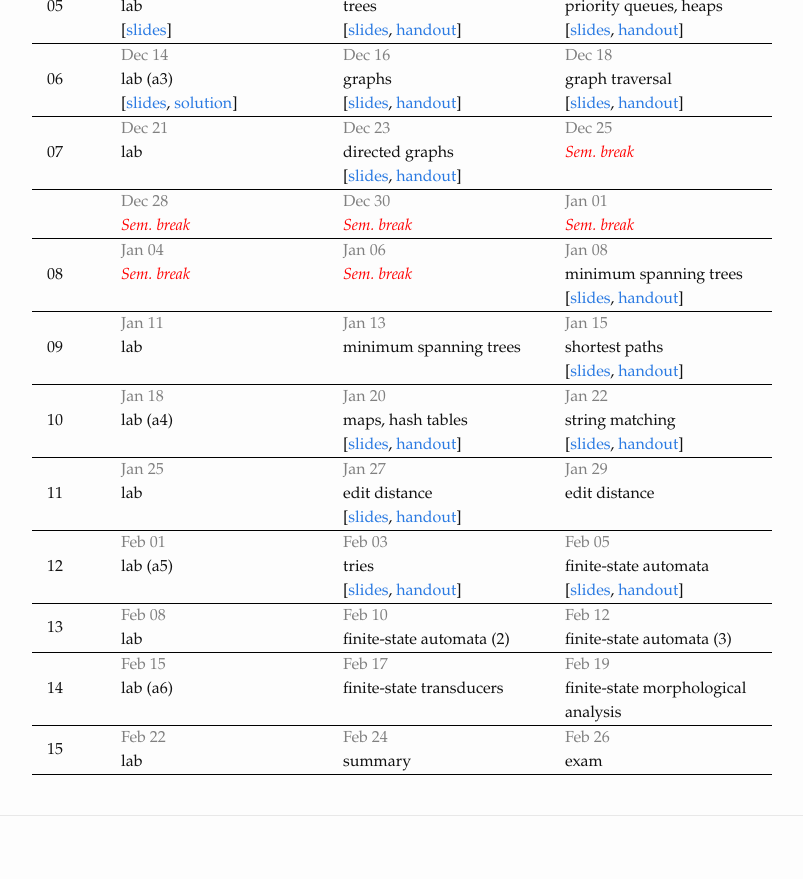
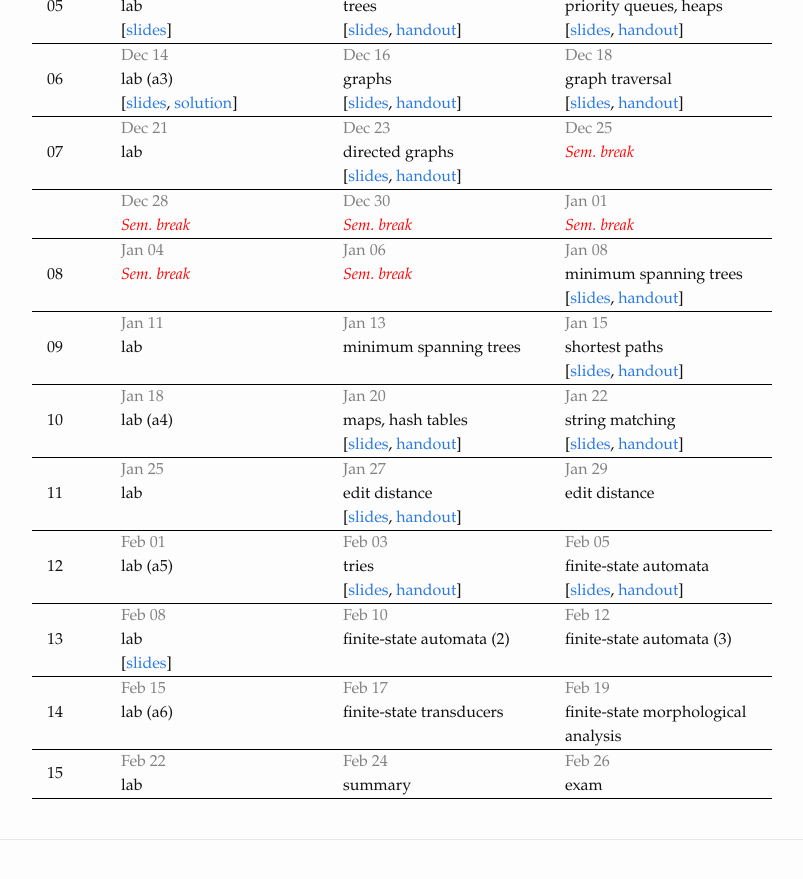
Before and after one commit to dsacl3-2020/dsacl3-2020.github.io, a Jekyll site: the page built from lectures.md, in a window 1280 px wide and 900 px high, scrolled down 674 px. Shown: the top 879 px of the window, without its empty margins (238-1041 px from the left). Built offline with Jekyll 4.4.1, drawn with Linux system fonts in a browser that asks for light colours.

Commit message:
Update schedule.yml

```diff
--- a/_data/schedule.yml
+++ b/_data/schedule.yml
@@ -175,6 +175,8 @@
   dates:
     Feb 08:
       topic: lab
+      links:
+        slides: slides/tutorial.pdf
     Feb 10:
       topic: finite-state automata (2)
     Feb 12:
```
